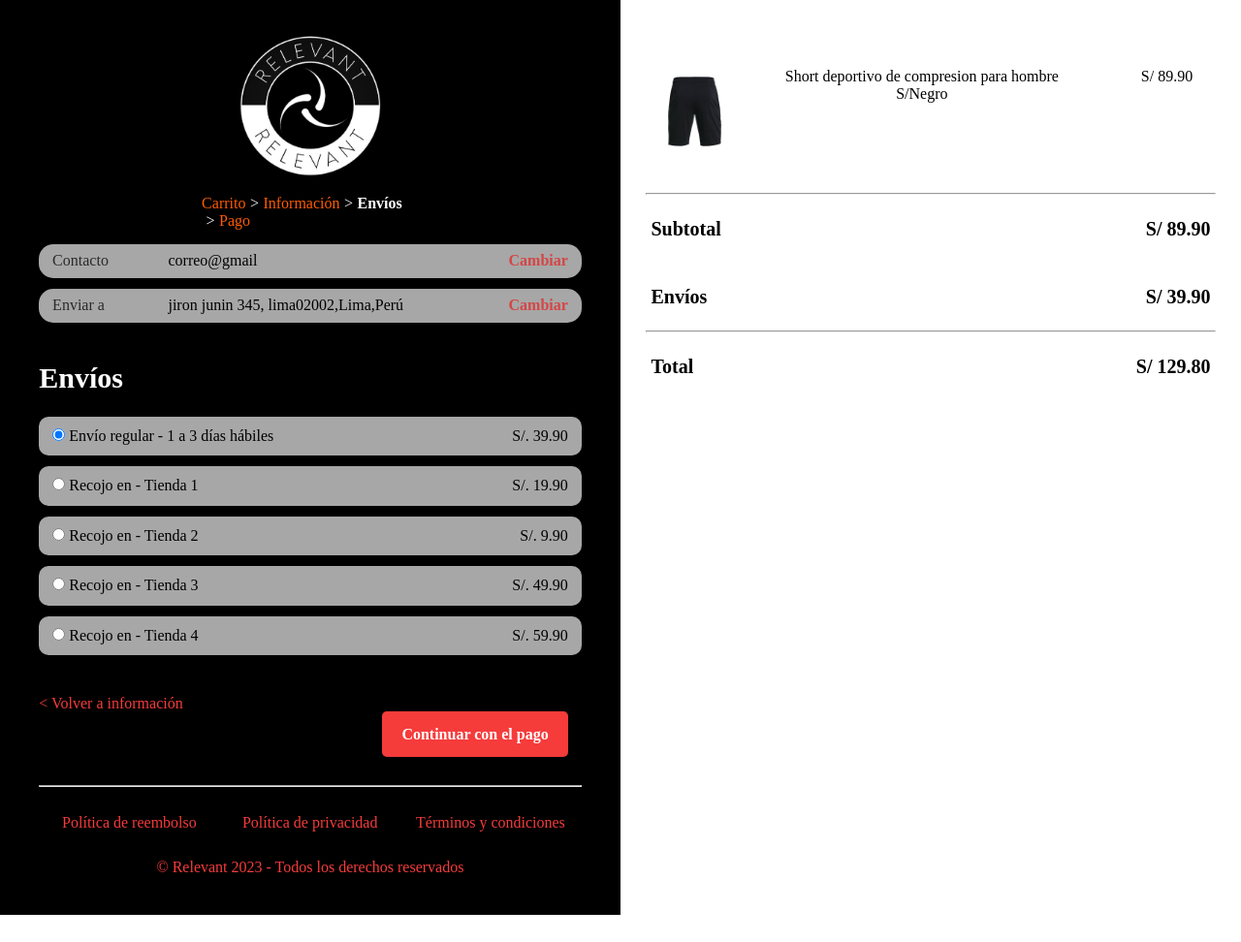
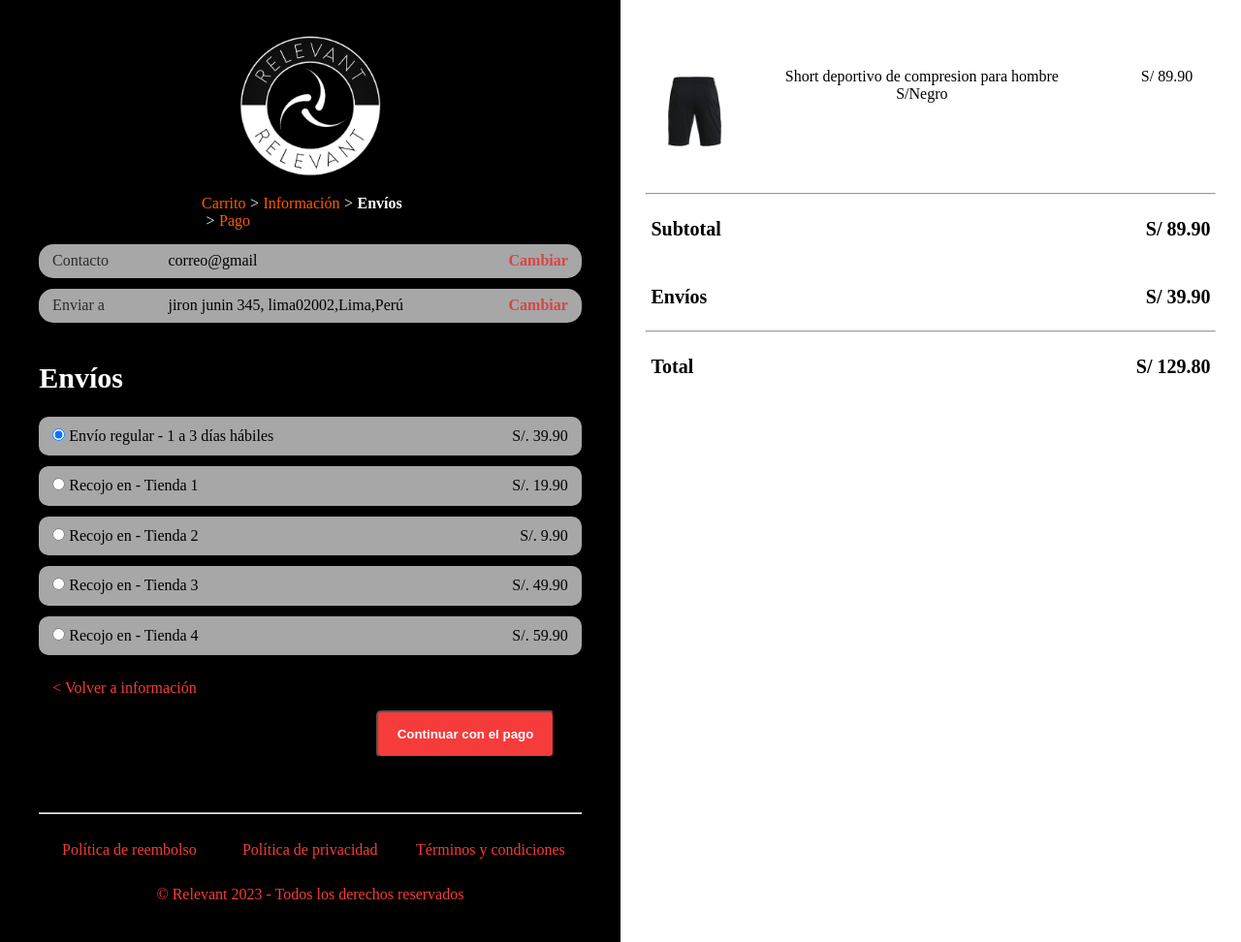
Before and after one commit to Erick2509/Relevant, a PHP site: page /Envio.php in a window 1280 px wide. Shown: the whole page at 97% size. Before the commit the page ends 944 px from the top, so only its background shows below. Run offline with PHP 8.4, Linux system fonts and the light colour scheme.

Commit message:
actualizacion

```diff
--- a/Envio.php
+++ b/Envio.php
@@ -6,9 +6,11 @@
   <meta name="viewport" content="width=device-width, initial-scale=1.0">
   <title>Envio</title>
   <link rel="stylesheet" href="css/style_envio.css" />
+
 </head>
 
 <body>
+
   <!--CONTENIDO-->
   <div class="contenido_pago">
     <div class="form">
@@ -27,6 +29,7 @@
         </ol>
       </nav>
       <!--Contenido de contacto, enviar y envios-->
+
       <div class="contenido_general">
         <!--Contenido de Contacto y Enviar a-->
         <div class="contenido">
@@ -53,6 +56,7 @@
             <h3>Envíos</h3>
           </div>
           <div class="metodos_envio">
+            <form action="form_procesar_envio.php" method="POST">
               <div class="cont">
                 <input type="radio" name="envio" /> Envío regular - 1 a 3 días
                 hábiles <span>S/. 39.90</span>
@@ -73,18 +77,21 @@
                 <input type="radio" name="envio" /> Recojo en - Tienda 4
                 <span>S/. 59.90</span>
               </div>
-          </div>
-        </div>
-      </div>
-      <!--Contenido de botones-->
               <div class="botones">
                 <div class="btnenvios">
                   <a href="Informacion.php">&#60; Volver a información</a>
                 </div>
                 <div class="btn_cpago">
-          <a href="pago.php">Continuar con el pago</a>
+                  <input type="submit" value="Continuar con el pago"></input>
+            </form>
           </div>
         </div>
+      </div>
+    </div>
+  </div>
+  <!--Contenido de botones-->
+
+
   <div class="pie">
     <hr />
     <div class="submenu">
--- a/css/style_envio.css
+++ b/css/style_envio.css
@@ -156,16 +156,16 @@
   text-align: end;
   padding: 2.5%;
 }
-.contenido_pago .form .botones .btn_cpago a {
+.contenido_pago .form .botones .btn_cpago input {
   padding-top: 15px;
   padding-bottom: 15px;
   padding-left: 20px;
   padding-right: 20px;
   background-color: #f63b3b;
   border-radius: 5px;
-  text-decoration: none;
   font-weight: bold;
   color: #ffffff;
+  cursor: pointer;
 }
 /* PIE */
 .contenido_pago .form .pie {
--- a/form_envio.php
+++ b/form_procesar_envio.php
@@ -20,4 +20,3 @@
   header("Location: pago.php");
   exit();
 }
-?>
```
Lines whose indentation alone changed are shown as unchanged.
